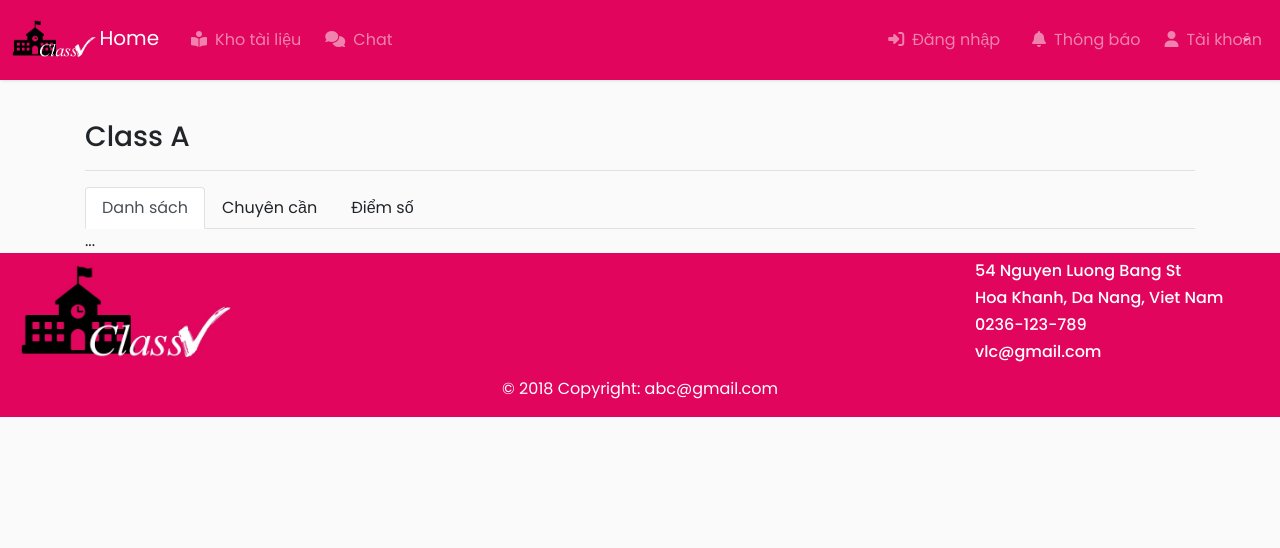
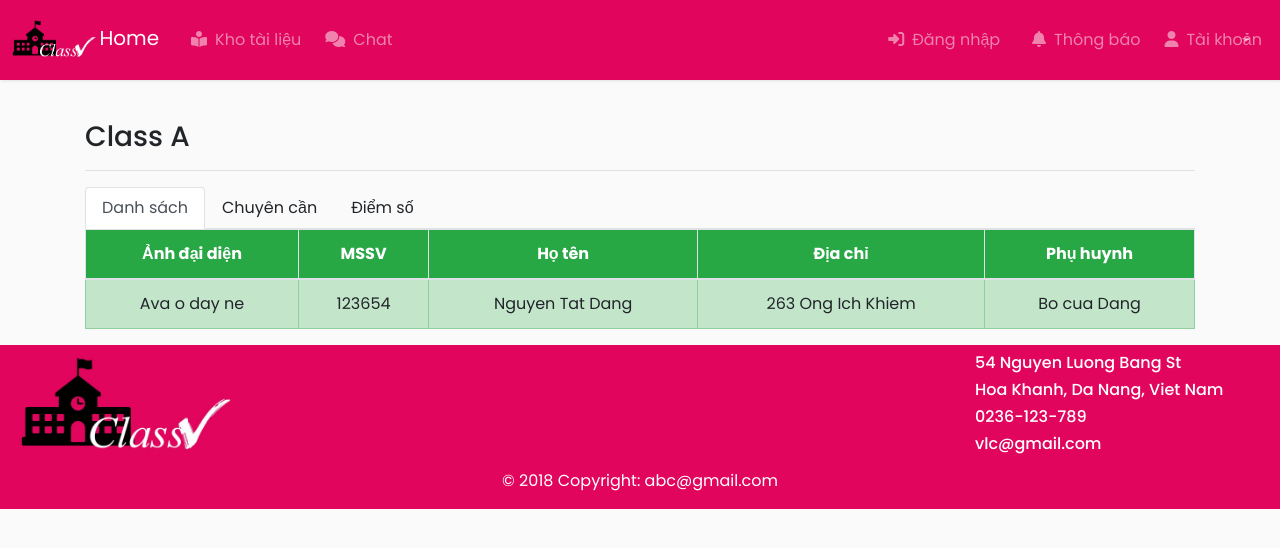
Before and after one commit to huyennguyen88/school-react, a React (Create React App) app: page /classdetail in a window 1280 px wide. Shown: the top 548 px of the page. Built offline with nearby package versions, Linux system fonts and the light colour scheme.

Commit message:
Tao component StudentDiligence,StudentDiligenceItem,StudentList,StudentListItem

```diff
--- a/src/components/Teacher/ClassDetail.jsx
+++ b/src/components/Teacher/ClassDetail.jsx
@@ -1,4 +1,7 @@
 import React, { Component } from 'react';
+import StudentList from './StudentList'
+import StudentDiligenceItem from './StudentDiligenceItem';
+import StudentDiligence from './StudentDiligence';
 
 class ClassDetail extends Component {
     render() {
@@ -18,9 +21,9 @@ class ClassDetail extends Component {
                     </li>
                 </ul>
                 <div class="tab-content" id="myTabContent">
-                    <div class="tab-pane fade show active" id="home" role="tabpanel" aria-labelledby="home-tab">...</div>
-                    <div class="tab-pane fade" id="profile" role="tabpanel" aria-labelledby="profile-tab">...</div>
-                    <div class="tab-pane fade" id="contact" role="tabpanel" aria-labelledby="contact-tab">...</div>
+                    <div class="tab-pane fade show active" id="home" role="tabpanel" aria-labelledby="home-tab"><StudentList/></div>
+                    <div class="tab-pane fade" id="profile" role="tabpanel" aria-labelledby="profile-tab"><StudentDiligence/></div>
+                    <div class="tab-pane fade" id="contact" role="tabpanel" aria-labelledby="contact-tab">Bảng điểm</div>
                 </div>
             </div>
         );
--- a/src/components/Teacher/ListClass.jsx
+++ b/src/components/Teacher/ListClass.jsx
@@ -5,12 +5,12 @@ class ListClass extends Component {
     render() {
         return (
             <div>
-                <BigImage />
+                {/* <BigImage /> */}
                 <div class="container mt-3 mb-3">
                     <h1>Danh sách lớp</h1>
                     <hr />
                     <div class="row">
-                        <table class="table table-bordered">
+                        <table class="table table-bordered text-center">
                             <thead class="thead-dark">
                                 <tr>
                                     <th>Mã lớp</th>
--- a/src/components/Teacher/ListClassItem.jsx
+++ b/src/components/Teacher/ListClassItem.jsx
@@ -5,9 +5,11 @@ class ListClassItem extends Component {
 
         return (
             <tr className="table table-info">
-                <td scope="row">asdfasdf</td>
-                <td></td>
-                <td></td>
+                <td scope="row">16TCLC3</td>
+                <td>CNTT Nhat</td>
+                <td>
+                    <input type="checkbox" name="" id="" autocomplete="off" />
+                </td>
             </tr>
         );
     }
--- /dev/null
+++ b/src/components/Teacher/StudentDiligence.jsx
@@ -0,0 +1,30 @@
+import React, { Component } from 'react';
+import StudentDiligenceItem from './StudentDiligenceItem';
+
+class StudentList extends Component {
+    render() {
+        return (
+            <div class="container">
+                <div class="row">
+                    <table class="table table-bordered text-center">
+                        <thead>
+                            <tr className="bg-success text-white ">
+                                <th>Ảnh đại diện</th>
+                                <th>MSSV</th>
+                                <th>Họ tên</th>
+                                <th>Chuyên cần</th>
+                                <th>Số tiết vắng</th>
+                                <th>Vắng không phép</th>
+                            </tr>
+                        </thead>
+                        <tbody>
+                           <StudentDiligenceItem/>
+                        </tbody>
+                    </table>
+                </div>
+            </div>
+        );
+    }
+}
+
+export default StudentList;
--- /dev/null
+++ b/src/components/Teacher/StudentDiligenceItem.jsx
@@ -0,0 +1,18 @@
+import React, { Component } from 'react';
+
+class StudentDiligenceItem extends Component {
+    render() {
+        return (
+            <tr className="table table-success">
+                <td scope="row">Ava o day ne</td>
+                <td>123654</td>
+                <td>Nguyen Tat Dang</td>
+                <td>100%</td>
+                <td>3</td>
+                <td>1</td>
+            </tr>
+        );
+    }
+}
+
+export default StudentDiligenceItem;
--- /dev/null
+++ b/src/components/Teacher/StudentList.jsx
@@ -0,0 +1,29 @@
+import React, { Component } from 'react';
+import StudentListItem from './StudentListItem';
+
+class StudentList extends Component {
+    render() {
+        return (
+            <div class="container">
+                <div class="row">
+                    <table class="table table-bordered text-center">
+                        <thead>
+                            <tr className="bg-success text-white ">
+                                <th>Ảnh đại diện</th>
+                                <th>MSSV</th>
+                                <th>Họ tên</th>
+                                <th>Địa chỉ</th>
+                                <th>Phụ huynh</th>
+                            </tr>
+                        </thead>
+                        <tbody>
+                           <StudentListItem/>
+                        </tbody>
+                    </table>
+                </div>
+            </div>
+        );
+    }
+}
+
+export default StudentList;
--- /dev/null
+++ b/src/components/Teacher/StudentListItem.jsx
@@ -0,0 +1,17 @@
+import React, { Component } from 'react';
+
+class StudentListItem extends Component {
+    render() {
+        return (
+            <tr className="table table-success">
+                <td scope="row">Ava o day ne</td>
+                <td>123654</td>
+                <td>Nguyen Tat Dang</td>
+                <td>263 Ong Ich Khiem</td>
+                <td>Bo cua Dang</td>
+            </tr>
+        );
+    }
+}
+
+export default StudentListItem;
```
